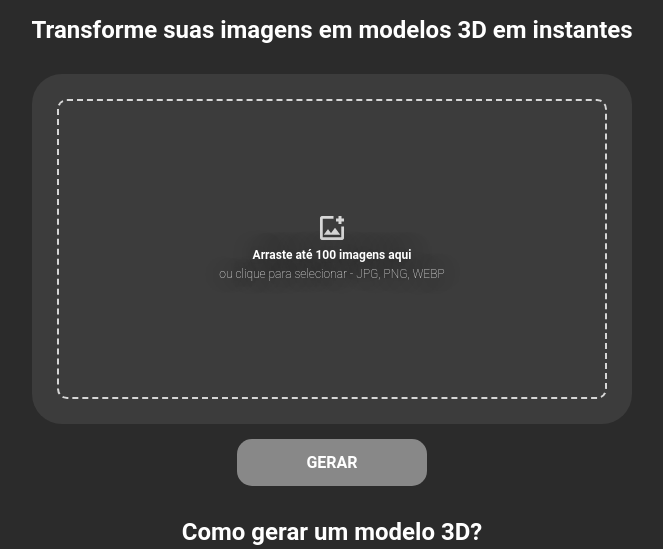
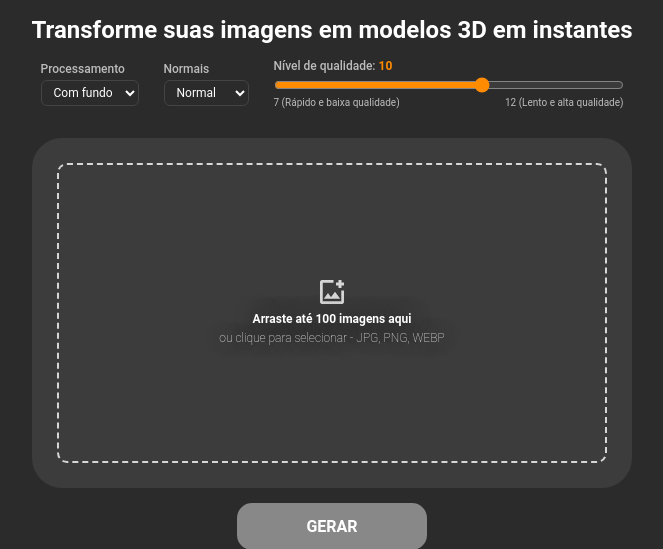
Before and after one commit to dcamargoo/triform, a Flask app: page / in a window 1280 px wide. Shown: the part 72-621 px from the top of the page, without its empty margins (308-971 px from the left). Run offline with Flask 3, Linux system fonts and the light colour scheme; some libraries are stand-ins or nearby versions.

Commit message:
feat: adiciona controle de depth e strategy no pipeline de reconstrução

```diff
--- a/app.py
+++ b/app.py
@@ -10,6 +10,7 @@ app = Flask(__name__)
 current_stage = "idle"
 cancel_flag = False
 pipeline_thread = None
+VALID_STRATEGIES = {"com_fundo", "sem_fundo"}
 
 # rotas do Flask
 @app.route("/")
@@ -28,7 +29,16 @@ def upload():
     global current_stage, cancel_flag, pipeline_thread
 
     uploaded_files = request.files.getlist("file")
-    strategy = "com_fundo"
+    try:
+        depth = int(request.form.get("depth", 9))
+    except:
+        depth = 9
+
+    depth = max(7, min(12, depth))
+    strategy = request.form.get("strategy", "com_fundo")
+
+    if strategy not in VALID_STRATEGIES:
+        strategy = "com_fundo"
 
     original_dir = Path("colmap/images")
     processed_dir = Path("colmap/images_processed")
@@ -90,7 +100,8 @@ def upload():
             print("Pipeline cancelado antes da malha")
             current_stage = "idle"
             return
-        meshing.generate_mesh()
+        meshing.generate_mesh(depth=depth)
+        print(f"Depth selecionado: {depth}")
 
         # exportar formatos
         if cancel_flag:
--- a/reconstruction/meshing.py
+++ b/reconstruction/meshing.py
@@ -4,7 +4,7 @@ import numpy as np
 import time
 
 # função principal para gerar a malha a partir da nuvem de pontos densa (chamada no arquivo com Flask)
-def generate_mesh():
+def generate_mesh(depth=10):
 
     startTime = time.time()
 
@@ -73,7 +73,7 @@ def generate_mesh():
     # gera a malha usando Poisson Surface Reconstruction
     mesh, densities = o3d.geometry.TriangleMesh.create_from_point_cloud_poisson(
         pointCloud,
-        depth=10,
+        depth=depth,
         scale=1.1,
         linear_fit=True
     )
--- a/static/css/style.css
+++ b/static/css/style.css
@@ -88,9 +88,60 @@ main h1 {
   text-align: center;
 }
 
+/* ===== Filtro ===== */
+.options-container {
+  display: flex;
+  justify-content: center;
+  align-items: center;
+  gap: 25px;
+  margin: 15px auto;
+  flex-wrap: nowrap;
+}
+
+.option-group {
+  display: flex;
+  flex-direction: column;
+  align-items: flex-start;
+  gap: 4px;
+  min-width: auto;
+}
+
+.option-group label {
+  font-size: 12px;
+  color: var(--text-secondary);
+  font-weight: 500;
+}
+
+.option-group select {
+  padding: 4px 8px;
+  font-size: 12px;
+  border-radius: 6px;
+  border: 1px solid var(--border-default);
+  background: var(--main-background-color);
+  color: var(--text-color);
+  cursor: pointer;
+}
+
+.option-group input[type="range"] {
+  width: 350px;
+  accent-color: var(--badge-bg);
+  cursor: pointer;
+}
+
+#depth-value {
+  color: var(--badge-bg);
+  font-weight: bold;
+}
+
+.range-labels {
+  width: 100%;
+  display: flex;
+  justify-content: space-between;
+  font-size: 10px;
+  color: var(--text-secondary);
+}
+
 /* ===== UPLOAD ===== */
-
-/* Container principal do upload */
 #generate .upload-card {
   display: flex;
   flex-direction: column;
@@ -99,21 +150,16 @@ main h1 {
   margin: 30px 0 15px;
 }
 
-/* Aviso exibido via JS (mantido mesmo não aparecendo no HTML fixo) */
 #generate .upload-card + span {
   color: var(--upload-aviso-color);
   font-weight: bold;
   margin-left: -350px;
 }
 
-/*
-  Input invisível sobreposto ao drop-zone.
-  Grid usado para empilhar elementos (input + área clicável).
-*/
 #generate .upload-card .file-input {
   width: 100%;
   max-width: 600px;
-  height: auto !important; /* sobrescreve possíveis estilos inline */
+  height: auto !important;
   background-color: var(--upload-card-bg);
   display: grid;
   grid-template-areas: "stack";
@@ -129,18 +175,15 @@ main h1 {
   opacity: 0;
 }
 
-/* Borda da área de drop */
 #generate .upload-card .file-input > .drop-zone {
   border: dashed 2px var(--upload-drop-border);
   border-radius: 10px;
 }
 
-/* Estado ativo controlado via JS (drag over) */
 #generate .upload-card .file-input.active > .drop-zone {
   background-color: var(--upload-drop-hover-bg);
 }
 
-/* Área de drag & drop */
 #generate .upload-card .drop-zone {
   height: 300px;
   display: flex;
@@ -171,9 +214,6 @@ main h1 {
   line-height: 2;
 }
 
-/*
-  Preview de imagem (usado via JS)
-*/
 #generate .upload-card .drop-zone #cover {
   width: 100px;
   height: 100px;
@@ -183,14 +223,12 @@ main h1 {
   object-fit: cover;
 }
 
-/* Hover da área de upload */
 #generate .upload-card .drop-zone:hover {
   opacity: 0.5;
   transition-duration: 250ms;
   cursor: pointer;
 }
 
-/* Botão de remover imagem (controlado via JS) */
 #generate .upload-card .remove-btn {
   width: 32px;
   position: absolute;
@@ -199,8 +237,6 @@ main h1 {
 }
 
 /* ===== BOTÃO GERAR ===== */
-
-/* Estado ativo/inativo controlado via JS */
 #generate .button-enabled,
 .button-disabled {
   border: none;
@@ -227,7 +263,6 @@ main h1 {
   cursor: pointer;
 }
 
-/* Possível botão usado via JS */
 .clear-all-btn:hover {
   opacity: 90%;
 }
@@ -297,7 +332,6 @@ main h1 {
   flex-direction: column;
 }
 
-/* Mantido pois pode ser usado dinamicamente */
 #progress-section .viewer-container {
   display: flex;
   align-items: center;
@@ -332,7 +366,6 @@ main h1 {
   text-align: center;
 }
 
-/* Barra de progresso animada */
 #progress-bar-container {
   width: 80%;
   height: 20px;
@@ -354,7 +387,6 @@ main h1 {
   transition: width 0.5s ease-in-out;
 }
 
-/* Botão cancelar */
 #cancel-btn {
   width: 190px;
   margin-top: 20px;
@@ -381,7 +413,6 @@ main h1 {
   align-items: center;
 }
 
-/* Status controlado via JS */
 #viewer-section #viewer-status {
   width: 100%;
   text-align: center;
@@ -389,7 +420,6 @@ main h1 {
   color: var(--success-color);
 }
 
-/* Container mantém proporção do canvas */
 .viewer-container {
   width: 100%;
   max-width: 600px;
@@ -408,7 +438,6 @@ main h1 {
   background-color: var(--model-result-bg);
 }
 
-/* Botão fechar */
 .close-btn {
   position: absolute;
   top: 15px;
@@ -423,7 +452,6 @@ main h1 {
   cursor: pointer;
 }
 
-/* Menu de download */
 .download-menu {
   position: absolute;
   top: 15px;
@@ -442,7 +470,6 @@ main h1 {
   display: block;
 }
 
-/* Opções aparecem via JS */
 .download-options {
   display: none;
   position: absolute;
@@ -502,6 +529,10 @@ footer {
   .viewer-container {
     aspect-ratio: 1 / 1;
   }
+
+  .options-container {
+    flex-wrap: wrap;
+  }
 }
 
 @media (max-width: 1024px) {
--- a/static/js/script.js
+++ b/static/js/script.js
@@ -344,6 +344,12 @@ document
     const wrappers = boxZone.querySelectorAll("div");
     const formData = new FormData();
 
+    const depthValue = document.getElementById("depth").value;
+    const strategyValue = document.getElementById("strategy").value;
+
+    formData.append("depth", depthValue);
+    formData.append("strategy", strategyValue);
+
     const promises = Array.from(wrappers).map(async (wrapper, i) => {
       const img = wrapper.querySelector("img");
       const res = await fetch(img.src);
@@ -397,3 +403,12 @@ document.querySelectorAll(".download-options button").forEach((btn) => {
     }
   });
 });
+
+const depthSlider = document.getElementById("depth");
+const depthValue = document.getElementById("depth-value");
+
+if (depthSlider && depthValue) {
+  depthSlider.addEventListener("input", () => {
+    depthValue.innerText = depthSlider.value;
+  });
+}
--- a/templates/index.html
+++ b/templates/index.html
@@ -23,6 +23,39 @@
   <main>
     <section id="generate">
       <h1>Transforme suas imagens em modelos 3D em instantes</h1>
+      <div class="options-container">
+        <div class="option-group">
+          <label for="strategy">Processamento</label>
+          <select name="strategy" id="strategy">
+            <option value="com_fundo">Com fundo</option>
+            <option value="sem_fundo">Sem fundo</option>
+          </select>
+        </div>
+        <div class="option-group">
+          <label for="invertNormals">Normais</label>
+          <select name="invertNormals" id="invertNormals">
+            <option value="normal">Normal</option>
+            <option value="invert">Invertida</option>
+          </select>
+        </div>
+        <div class="option-group">
+          <label for="depth">
+            Nível de qualidade: <strong id="depth-value">10</strong>
+          </label>
+          <input
+            type="range"
+            name="depth"
+            id="depth"
+            min="7"
+            max="12"
+            value="10"
+          />
+          <div class="range-labels">
+            <span>7 (Rápido e baixa qualidade)</span>
+            <span>12 (Lento e alta qualidade)</span>
+          </div>
+        </div>
+      </div>
       <form action="/upload" method="post" enctype="multipart/form-data">
         <div class="upload-card">
           <label for="file" class="file-input">
```
